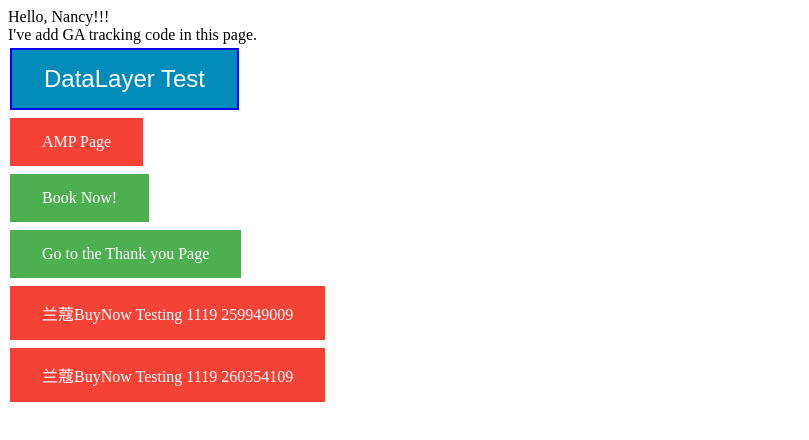
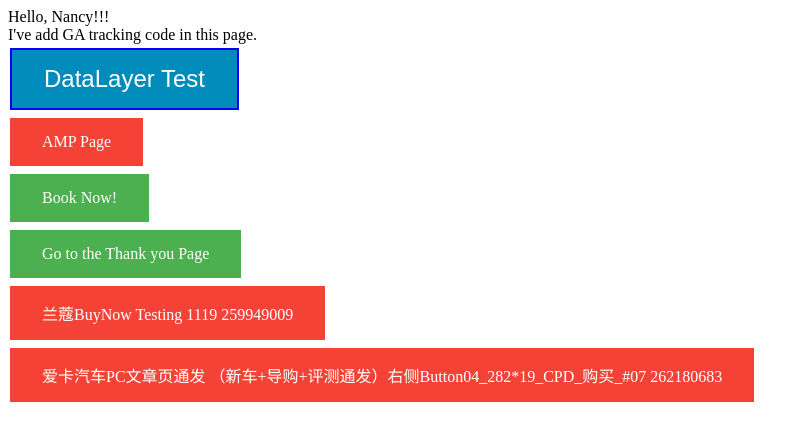
Before and after one commit to liulaolao2/liulaolao2.github.io, a plain HTML site: page index.html in a window 1280 px wide. Shown: the whole page, without its empty margins (0-809 px from the left). Drawn offline with Linux system fonts and the light colour scheme.

Commit message:
Update index.html

```diff
--- a/index.html
+++ b/index.html
@@ -75,7 +75,7 @@ height="0" width="0" style="display:none;visibility:hidden"></iframe></noscript>
 		<a href="https://ad.doubleclick.net/ddm/clk/455893404;259949009;y" class="btn booknow btn-large" target="_blank">兰蔻BuyNow Testing 1119 259949009</a>
 	</div>
 	<div>
-		<a href="https://ad.doubleclick.net/ddm/clk/455893395;260354109;q" class="btn booknow btn-large" target="_blank">兰蔻BuyNow Testing 1119 260354109</a>
+		<a href="https://ad.doubleclick.net/ddm/trackclk/N5050.138304.XCAR.COM.CN1/B23512387.262180683;dc_trk_aid=457645724;dc_trk_cid=125655536;dc_lat=;dc_rdid=;tag_for_child_directed_treatment=;tfua=" class="btn booknow btn-large" target="_blank">爱卡汽车PC文章页通发 （新车+导购+评测通发）右侧Button04_282*19_CPD_购买_#07 262180683</a>
 	</div>
 
 </body>
```
